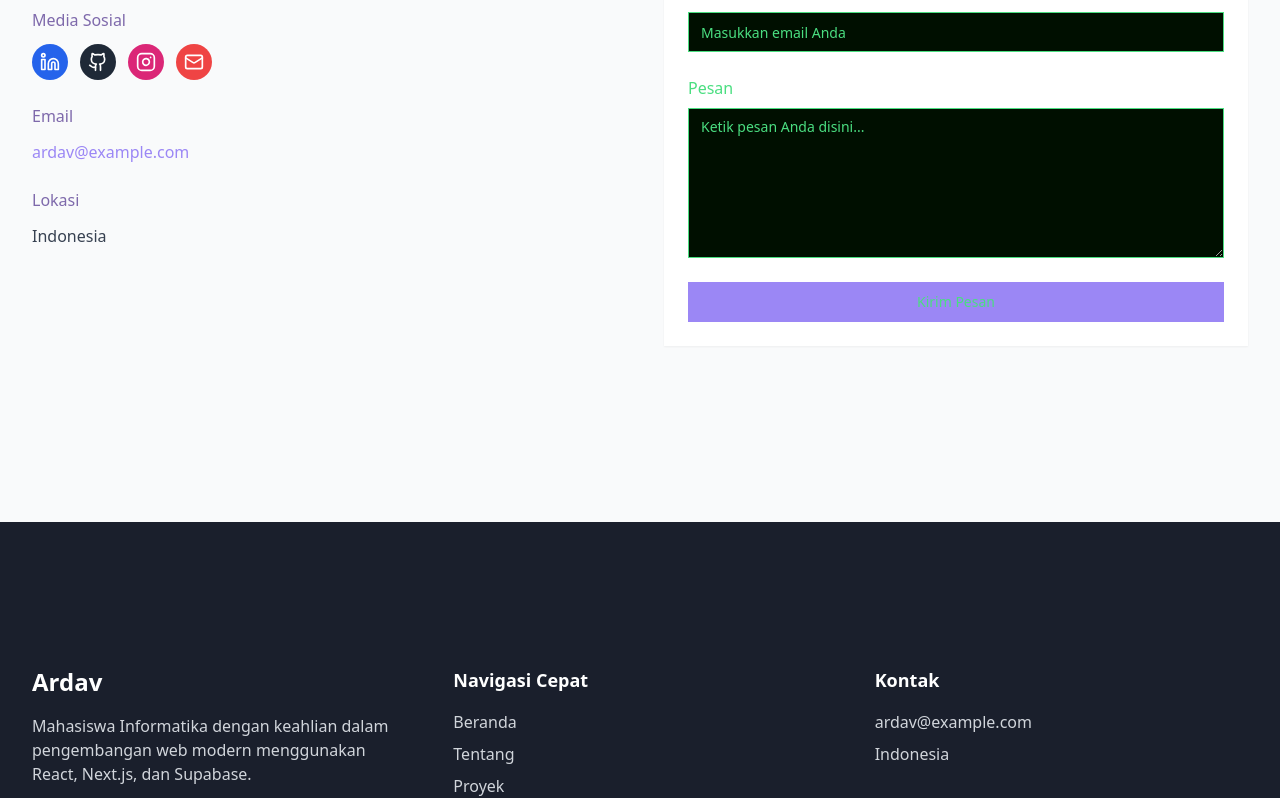
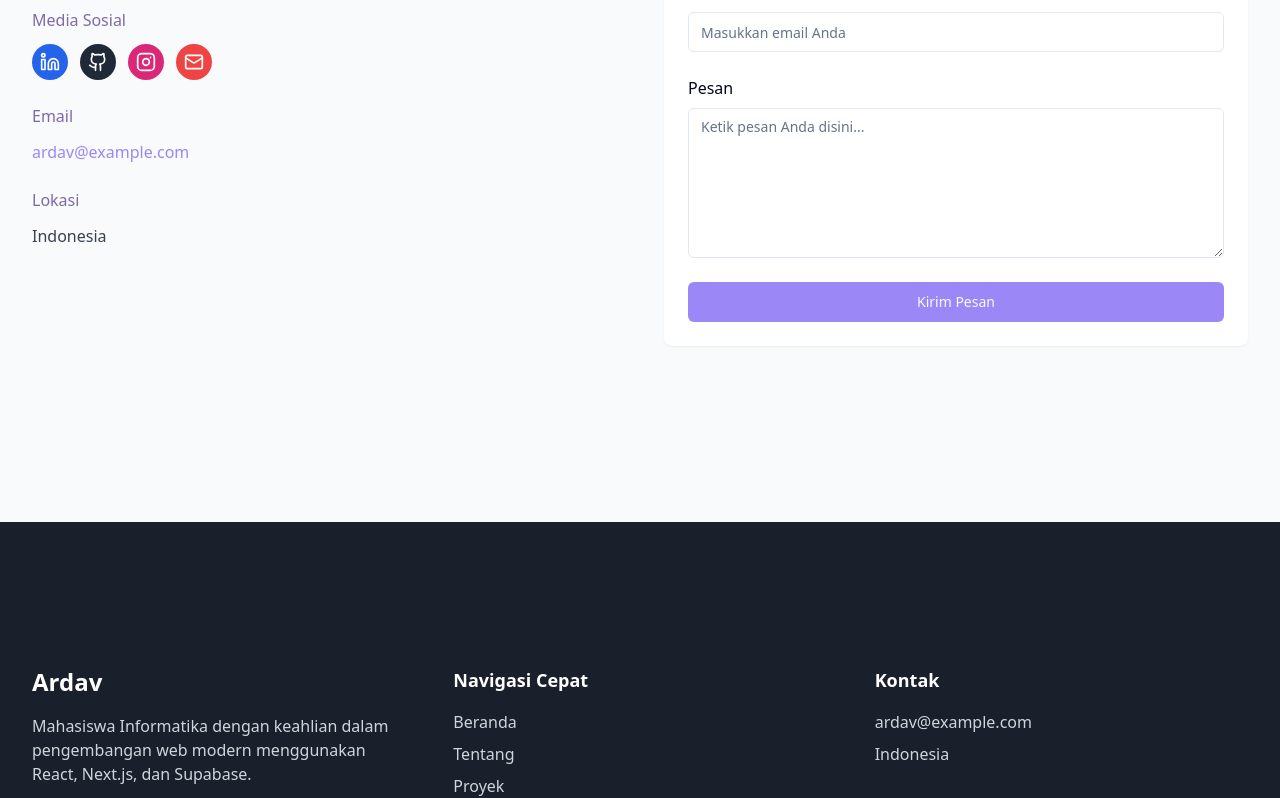
Before and after one commit to ardavv/ardav-portfolio, a React (Vite) app: page / in a window 1280 px wide. Shown: the part 4176-4974 px from the top of the page. Built offline with nearby package versions, Linux system fonts and the light colour scheme.

Commit message:
Reverted to edit edt-20622bad-939d-4b7c-8cf4-7a383fc172dd: "feat: Implement portfolio website
Add initial portfolio website structure and content based on user's prompt."

```diff
--- a/src/components/Skills.tsx
+++ b/src/components/Skills.tsx
@@ -23,48 +23,48 @@ const Skills = () => {
   const languages = ["JavaScript", "TypeScript", "Python", "Java", "SQL"];
 
   return (
-    <section id="skills" className="py-20 bg-black text-green-400">
+    <section id="skills" className="py-20 bg-white">
       <div className="section-container">
-        <h2 className="section-title text-center text-green-300">Keahlian Saya</h2>
+        <h2 className="section-title text-center">Keahlian Saya</h2>
 
         <div className="grid grid-cols-1 md:grid-cols-2 gap-12 max-w-4xl mx-auto">
           <div>
-            <h3 className="text-xl font-bold mb-6 text-green-200">Frontend Development</h3>
+            <h3 className="text-xl font-bold mb-6 text-portfolio-darkPurple">Frontend Development</h3>
             <div className="space-y-6">
               {frontendSkills.map((skill) => (
                 <div key={skill.name} className="space-y-2">
                   <div className="flex justify-between">
-                    <span className="font-medium text-green-100">{skill.name}</span>
-                    <span className="text-sm text-green-300">{skill.level}%</span>
+                    <span className="font-medium">{skill.name}</span>
+                    <span className="text-sm text-gray-500">{skill.level}%</span>
                   </div>
-                  <Progress value={skill.level} className="h-2 bg-green-800" />
+                  <Progress value={skill.level} className="h-2" indicatorClassName="bg-portfolio-purple" />
                 </div>
               ))}
             </div>
           </div>
 
           <div>
-            <h3 className="text-xl font-bold mb-6 text-green-200">Backend Development</h3>
+            <h3 className="text-xl font-bold mb-6 text-portfolio-darkPurple">Backend Development</h3>
             <div className="space-y-6">
               {backendSkills.map((skill) => (
                 <div key={skill.name} className="space-y-2">
                   <div className="flex justify-between">
-                    <span className="font-medium text-green-100">{skill.name}</span>
-                    <span className="text-sm text-green-300">{skill.level}%</span>
+                    <span className="font-medium">{skill.name}</span>
+                    <span className="text-sm text-gray-500">{skill.level}%</span>
                   </div>
-                  <Progress value={skill.level} className="h-2 bg-green-800" />
+                  <Progress value={skill.level} className="h-2" indicatorClassName="bg-portfolio-purple" />
                 </div>
               ))}
             </div>
 
             <div className="mt-12">
-              <h3 className="text-xl font-bold mb-6 text-green-200">Tools & Bahasa Pemrograman</h3>
+              <h3 className="text-xl font-bold mb-6 text-portfolio-darkPurple">Tools & Bahasa Pemrograman</h3>
 
               <div className="mb-6">
-                <h4 className="font-medium mb-3 text-green-300">Tools & Platforms</h4>
+                <h4 className="font-medium mb-3">Tools & Platforms</h4>
                 <div className="flex flex-wrap gap-2">
                   {tools.map((tool) => (
-                    <Badge key={tool} variant="outline" className="bg-green-900/50 text-green-300 border-green-700">
+                    <Badge key={tool} variant="outline" className="bg-portfolio-purple/10 text-portfolio-darkPurple border-portfolio-purple">
                       {tool}
                     </Badge>
                   ))}
@@ -72,10 +72,10 @@ const Skills = () => {
               </div>
 
               <div>
-                <h4 className="font-medium mb-3 text-green-300">Bahasa Pemrograman</h4>
+                <h4 className="font-medium mb-3">Bahasa Pemrograman</h4>
                 <div className="flex flex-wrap gap-2">
                   {languages.map((language) => (
-                    <Badge key={language} variant="outline" className="bg-green-900/50 text-green-300 border-green-700">
+                    <Badge key={language} variant="outline" className="bg-portfolio-purple/10 text-portfolio-darkPurple border-portfolio-purple">
                       {language}
                     </Badge>
                   ))}
--- a/src/index.css
+++ b/src/index.css
@@ -5,15 +5,80 @@
 
 @layer base {
   :root {
-    --background: 120 100% 3%; /* Deep Black */
-    --foreground: 120 100% 50%; /* Bright Green */
-    --primary: 120 100% 40%; /* Green */
-    --secondary: 120 50% 20%; /* Dark Green */
+    --background: 0 0% 100%;
+    --foreground: 222.2 84% 4.9%;
+
+    --card: 0 0% 100%;
+    --card-foreground: 222.2 84% 4.9%;
+
+    --popover: 0 0% 100%;
+    --popover-foreground: 222.2 84% 4.9%;
+
+    --primary: 265 80% 75%;
+    --primary-foreground: 210 40% 98%;
+
+    --secondary: 265 30% 55%;
+    --secondary-foreground: 222.2 47.4% 11.2%;
+
+    --muted: 210 40% 96.1%;
+    --muted-foreground: 215.4 16.3% 46.9%;
+
+    --accent: 265 30% 95%;
+    --accent-foreground: 222.2 47.4% 11.2%;
+
+    --destructive: 0 84.2% 60.2%;
+    --destructive-foreground: 210 40% 98%;
+
+    --border: 214.3 31.8% 91.4%;
+    --input: 214.3 31.8% 91.4%;
+    --ring: 265 80% 75%;
+
+    --radius: 0.5rem;
+  }
+
+  .dark {
+    --background: 222.2 84% 4.9%;
+    --foreground: 210 40% 98%;
+
+    --card: 222.2 84% 4.9%;
+    --card-foreground: 210 40% 98%;
+
+    --popover: 222.2 84% 4.9%;
+    --popover-foreground: 210 40% 98%;
+
+    --primary: 265 80% 75%;
+    --primary-foreground: 222.2 47.4% 11.2%;
+
+    --secondary: 265 30% 55%;
+    --secondary-foreground: 210 40% 98%;
+
+    --muted: 217.2 32.6% 17.5%;
+    --muted-foreground: 215 20.2% 65.1%;
+
+    --accent: 265 30% 25%;
+    --accent-foreground: 210 40% 98%;
+
+    --destructive: 0 62.8% 30.6%;
+    --destructive-foreground: 210 40% 98%;
+
+    --border: 217.2 32.6% 17.5%;
+    --input: 217.2 32.6% 17.5%;
+    --ring: 265 80% 75%;
+  }
+}
+
+@layer base {
+  * {
+    @apply border-border;
   }
 
   body {
-    @apply bg-[#0A0E11] text-green-400;
+    @apply bg-background text-foreground;
     font-feature-settings: "rlig" 1, "calt" 1;
+  }
+
+  html {
+    scroll-behavior: smooth;
   }
 }
 
@@ -23,14 +88,14 @@
   }
 
   .section-title {
-    @apply text-3xl md:text-4xl font-bold mb-8 text-green-300;
+    @apply text-3xl md:text-4xl font-bold mb-8 text-portfolio-darkPurple;
   }
 
   .gradient-text {
-    @apply bg-gradient-to-r from-green-400 to-green-600 bg-clip-text text-transparent;
+    @apply bg-gradient-to-r from-portfolio-purple to-portfolio-darkPurple bg-clip-text text-transparent;
   }
 
   .nav-link {
-    @apply px-4 py-2 rounded-md transition-all duration-200 hover:text-green-300 hover:bg-green-900/20;
+    @apply px-4 py-2 rounded-md transition-all duration-200 hover:text-portfolio-purple hover:bg-portfolio-purple/10;
   }
 }
--- a/tailwind.config.ts
+++ b/tailwind.config.ts
@@ -1,3 +1,4 @@
+
 import type { Config } from "tailwindcss";
 
 export default {
@@ -69,27 +70,6 @@ export default {
                     dark: '#1A1F2C',
                     light: '#F1F1F1',
                 }
-				,
-				// New Green-Black Theme
-				greenBlack: {
-					background: '#0A0E11',
-					primary: '#00FF00',
-					secondary: '#00CC00',
-					accent: '#00AA00',
-					text: '#00FF00',
-					textSecondary: '#00CC00'
-				}
-			},
-			backgroundColor: {
-				'dark-green': '#001A00',
-				'deep-black': '#0A0E11'
-			},
-			textColor: {
-				'neon-green': '#00FF00',
-				'forest-green': '#00CC00'
-			},
-			borderColor: {
-				'green-border': '#00AA00'
 			},
 			borderRadius: {
 				lg: 'var(--radius)',
```
